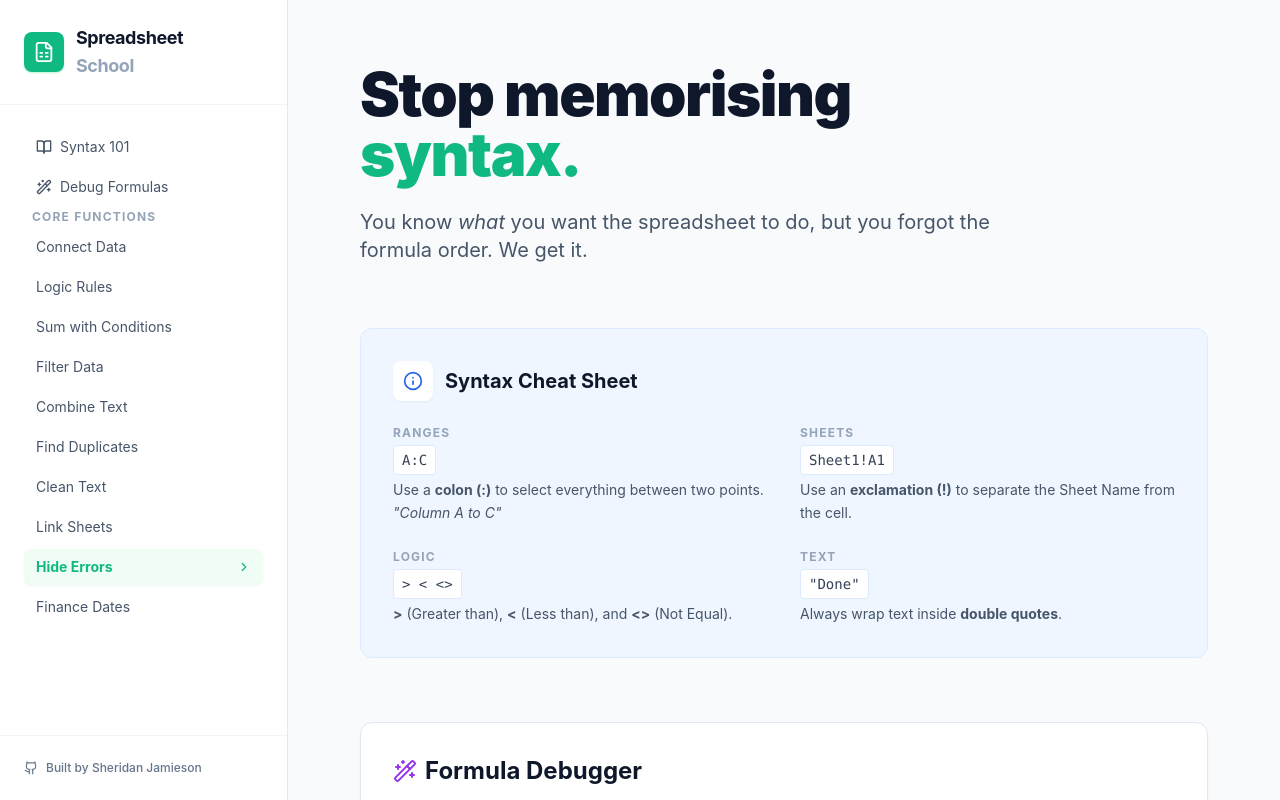
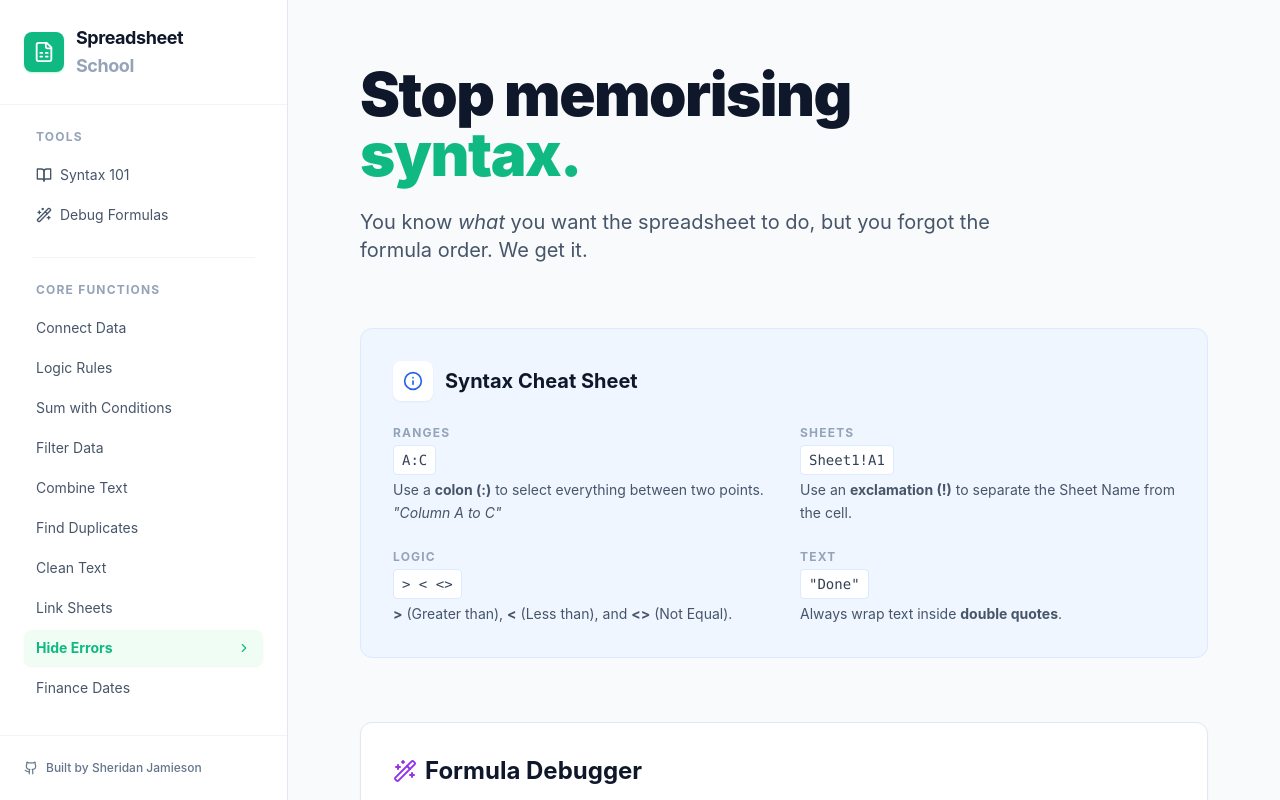
Before and after one commit to sheridan-runs/spreadsheet-school, a React (Vite) app in the folder spreadsheet-school/: page / in a window 1280 px wide. Shown: the top 800 px of the page. Built offline with nearby package versions, Linux system fonts and the light colour scheme.

Commit message:
Update App.tsx

```diff
--- a/spreadsheet-school/src/App.tsx
+++ b/spreadsheet-school/src/App.tsx
@@ -196,8 +196,9 @@ function App() {
   return (
     <div className="min-h-screen bg-slate-50 font-sans text-slate-900 flex">
 
-      {/* SIDEBAR NAVIGATION - FIXED STRUCTURE */}
+      {/* SIDEBAR NAVIGATION */}
       <aside className="hidden md:flex w-72 flex-col fixed inset-y-0 border-r border-slate-200 bg-white z-10">
+
         {/* Logo Section */}
         <div className="p-6 border-b border-slate-100 flex items-center gap-3">
           <div className="w-10 h-10 bg-sheet-green rounded-lg flex items-center justify-center text-white shadow-sm shadow-green-200">
@@ -210,11 +211,16 @@ function App() {
         </div>
 
         {/* Navigation Links */}
-        <nav className="flex-1 overflow-y-auto p-6 space-y-1">
+        <nav className="flex-1 overflow-y-auto p-6">
+
+          {/* TOP SECTION: TOOLS */}
+          <div className="mb-6">
+            <p className="px-3 text-xs font-bold text-slate-400 uppercase tracking-widest mb-3">Tools</p>
+            <div className="space-y-1">
               {/* Syntax 101 */}
               <a
                 href="#syntax-101"
-            className={`group flex items-center justify-between px-3 py-2 text-sm rounded-lg transition-all duration-200 mb-1 ${
+                className={`group flex items-center justify-between px-3 py-2 text-sm rounded-lg transition-all duration-200 ${
                   activeSection === 'syntax-101'
                     ? 'bg-blue-50 text-blue-600 font-bold shadow-sm'
                     : 'text-slate-600 hover:text-blue-600 hover:bg-blue-50'
@@ -224,10 +230,10 @@ function App() {
                 {activeSection === 'syntax-101' && <ChevronRight size={14} />}
               </a>
 
-          {/* NEW: Formula Doctor Link */}
+              {/* Formula Doctor */}
               <a
                 href="#formula-doctor"
-            className={`group flex items-center justify-between px-3 py-2 text-sm rounded-lg transition-all duration-200 mb-6 ${
+                className={`group flex items-center justify-between px-3 py-2 text-sm rounded-lg transition-all duration-200 ${
                   activeSection === 'formula-doctor'
                     ? 'bg-purple-50 text-purple-600 font-bold shadow-sm'
                     : 'text-slate-600 hover:text-purple-600 hover:bg-purple-50'
@@ -236,9 +242,16 @@ function App() {
                 <span className="flex items-center gap-2"><Wand2 size={16}/> Debug Formulas</span>
                 {activeSection === 'formula-doctor' && <ChevronRight size={14} />}
               </a>
+            </div>
+          </div>
 
-          <p className="px-2 text-xs font-bold text-slate-400 uppercase tracking-widest mb-4">Core Functions</p>
+          {/* DIVIDER */}
+          <hr className="border-slate-100 mb-6 mx-2" />
 
+          {/* BOTTOM SECTION: FUNCTIONS */}
+          <div>
+            <p className="px-3 text-xs font-bold text-slate-400 uppercase tracking-widest mb-3">Core Functions</p>
+            <div className="space-y-1">
               {formulas.map(f => (
                 <a
                   key={f.id}
@@ -255,6 +268,9 @@ function App() {
                   )}
                 </a>
               ))}
+            </div>
+          </div>
+
         </nav>
 
         {/* Footer Link */}
```
Lines whose indentation alone changed are shown as unchanged.
